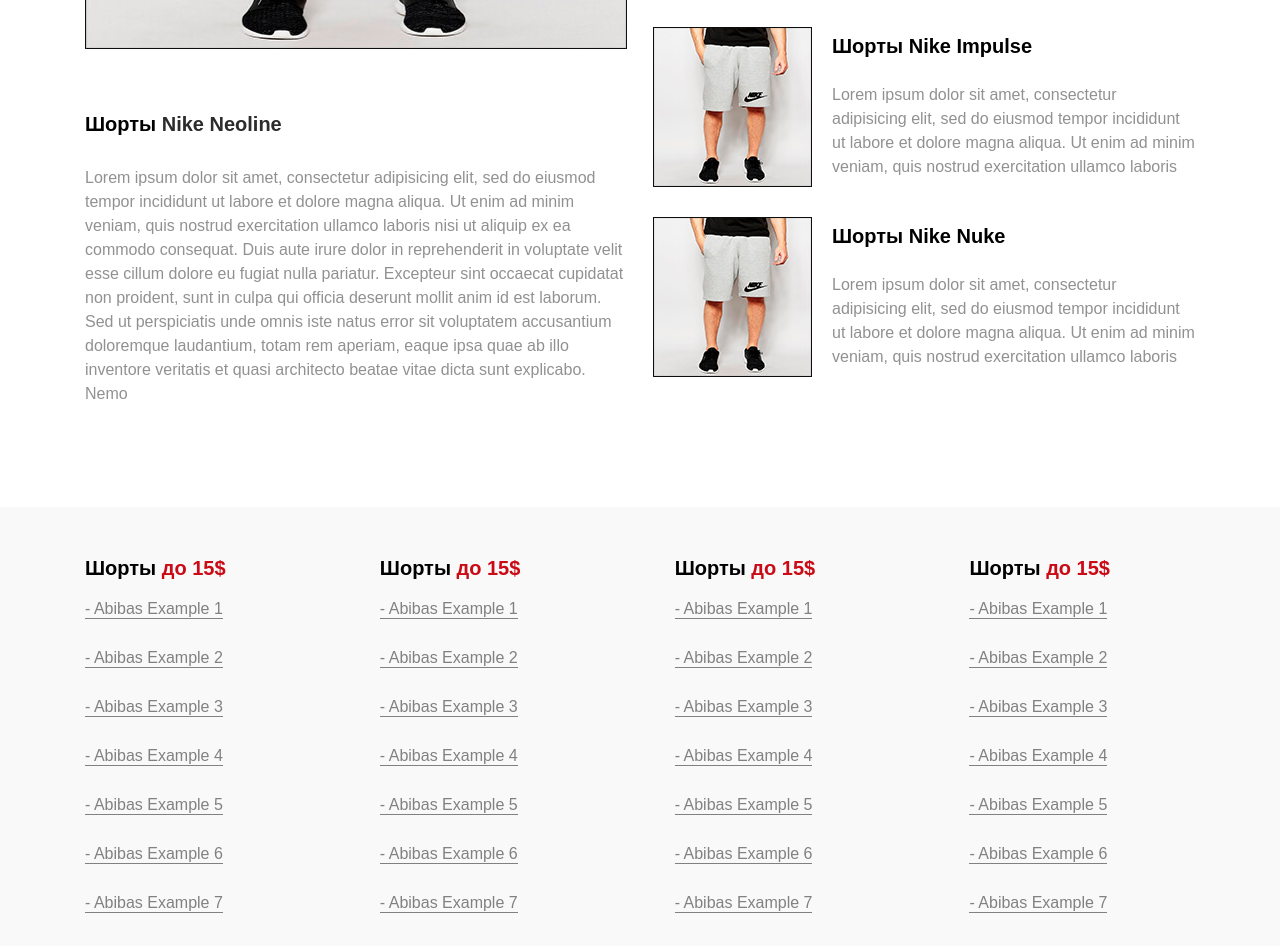
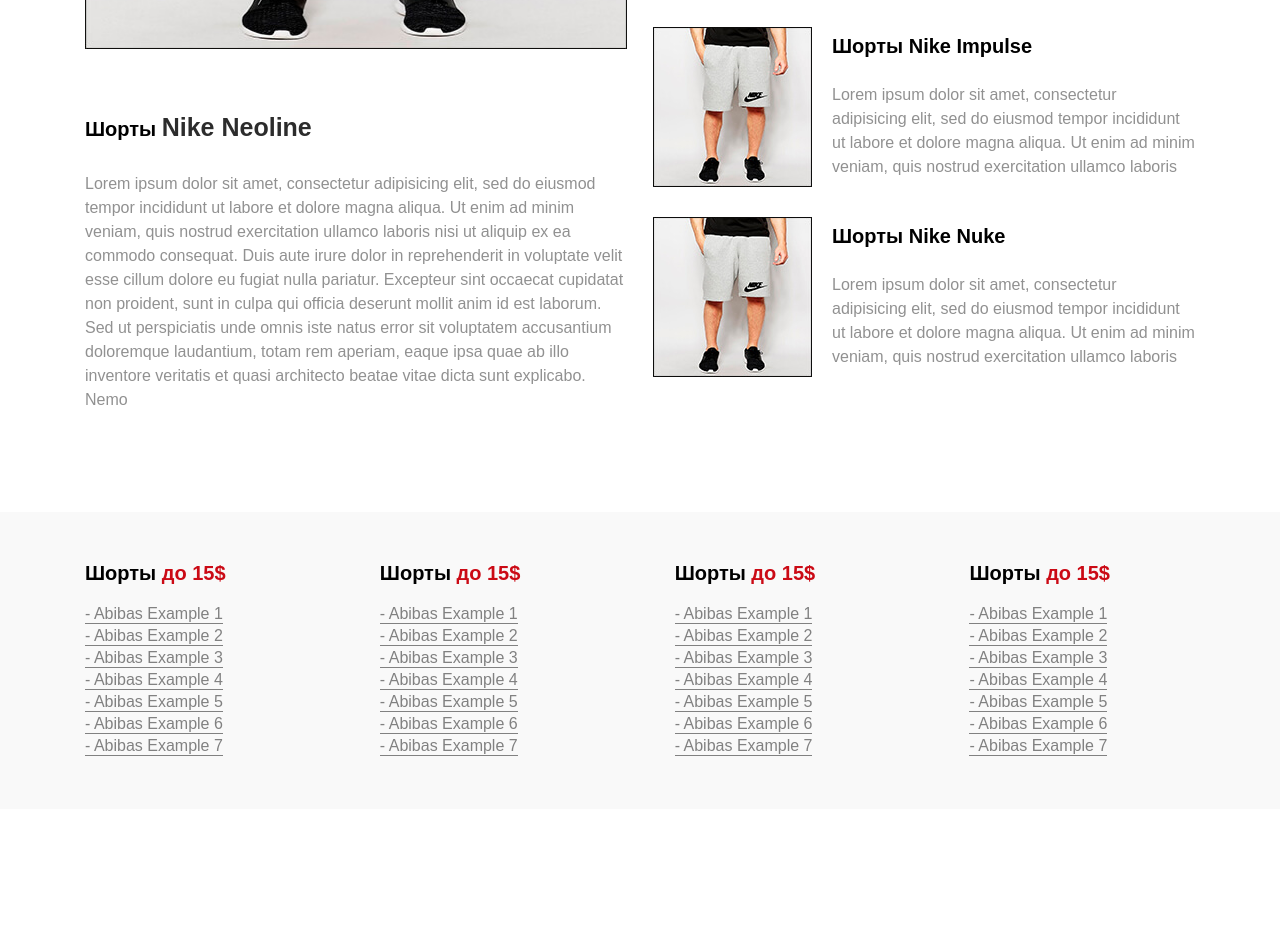
Before and after one commit to khasanova-m/nike2, a plain HTML site: page index.html in a window 1280 px wide. Shown: the part 1253-2199 px from the top of the page. After the commit the page ends 2062 px from the top, so only its background shows below. Drawn offline with Linux system fonts and the light colour scheme.

Commit message:
change mistakes

```diff
--- a/css/style.css
+++ b/css/style.css
@@ -111,7 +111,7 @@ display: flex;
 }
 .left__span{
     color: var(--gray-main-title);
-    font-size: 20px;
+    font-size: 25px;
 }
 .left__text{
     color: var(--gray-main-txt);
@@ -150,7 +150,8 @@ display: flex;
 .footer__title{
     color: var(--black);
     margin-bottom: 20px;
-    font-weight: 700;font-size: 20px;
+    font-weight: 700;
+    font-size: 20px;
 }
 .footer__span{
     color: var(--red);
@@ -158,7 +159,7 @@ display: flex;
 .footer__link{
     color: var(--gray-footer-text);
     border-bottom: 1px solid var(--gray-footer-text);
-    margin-bottom: 30px;
+    margin-bottom: 3px;
     display: inline-block;
 }
 .footer__link:hover{
--- a/index.html
+++ b/index.html
@@ -6,6 +6,7 @@
     <meta name="viewport" content="width=device-width, initial-scale=1.0">
     <title>nike</title>
     <link rel="stylesheet" href="css/style.css">
+    <link rel="stylesheet" href="css/media.css">
 </head>
 
 <body>
@@ -95,36 +96,33 @@
     <footer class="footer">
         <div class="container footer__container">
             <div class="footer__card">
-                <h3 class="footer__title">
-                    Шорты <span class="footer__span"> до 15$</span>
+                <h3 class="footer__title">Шорты <span class="footer__span"> до 15$</span>
                 </h3>
                 <ul class="footer__list">
-                    <li><a href="" class="footer__link">- Abibas Example 1</a></li>
-                    <li><a href="" class="footer__link">- Abibas Example 2</a></li>
-                    <li><a href="" class="footer__link">- Abibas Example 3</a></li>
-                    <li><a href="" class="footer__link">- Abibas Example 4</a></li>
-                    <li><a href="" class="footer__link">- Abibas Example 5</a></li>
-                    <li><a href="" class="footer__link">- Abibas Example 6</a></li>
-                    <li><a href="" class="footer__link">- Abibas Example 7</a></li>
+                    <li><a href="#!" class="footer__link">- Abibas Example 1</a></li>
+                    <li><a href="#!" class="footer__link">- Abibas Example 2</a></li>
+                    <li><a href="#!" class="footer__link">- Abibas Example 3</a></li>
+                    <li><a href="#!" class="footer__link">- Abibas Example 4</a></li>
+                    <li><a href="#!" class="footer__link">- Abibas Example 5</a></li>
+                    <li><a href="#!" class="footer__link">- Abibas Example 6</a></li>
+                    <li><a href="#!" class="footer__link">- Abibas Example 7</a></li>
                 </ul>
             </div>
             <div class="footer__card">
-                <h3 class="footer__title">
-                    Шорты <span class="footer__span"> до 15$</span>
+                <h3 class="footer__title">Шорты <span class="footer__span"> до 15$</span>
                 </h3>
                 <ul class="footer__list">
-                    <li><a href="" class="footer__link">- Abibas Example 1</a></li>
-                    <li><a href="" class="footer__link">- Abibas Example 2</a></li>
-                    <li><a href="" class="footer__link">- Abibas Example 3</a></li>
-                    <li><a href="" class="footer__link">- Abibas Example 4</a></li>
-                    <li><a href="" class="footer__link">- Abibas Example 5</a></li>
-                    <li><a href="" class="footer__link">- Abibas Example 6</a></li>
-                    <li><a href="" class="footer__link">- Abibas Example 7</a></li>
+                    <li><a href="#!" class="footer__link">- Abibas Example 1</a></li>
+                    <li><a href="#!" class="footer__link">- Abibas Example 2</a></li>
+                    <li><a href="#!" class="footer__link">- Abibas Example 3</a></li>
+                    <li><a href="#!" class="footer__link">- Abibas Example 4</a></li>
+                    <li><a href="#!" class="footer__link">- Abibas Example 5</a></li>
+                    <li><a href="#!" class="footer__link">- Abibas Example 6</a></li>
+                    <li><a href="#!" class="footer__link">- Abibas Example 7</a></li>
                 </ul>
             </div>
             <div class="footer__card">
-                <h3 class="footer__title">
-                    Шорты <span class="footer__span"> до 15$</span>
+                <h3 class="footer__title"> Шорты <span class="footer__span"> до 15$</span>
                 </h3>
                 <ul class="footer__list">
                     <li><a href="" class="footer__link">- Abibas Example 1</a></li>
```
Also changed, not shown: css/media.css (added).
